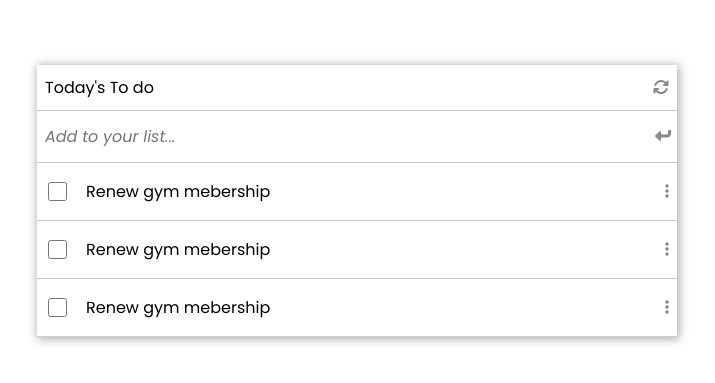
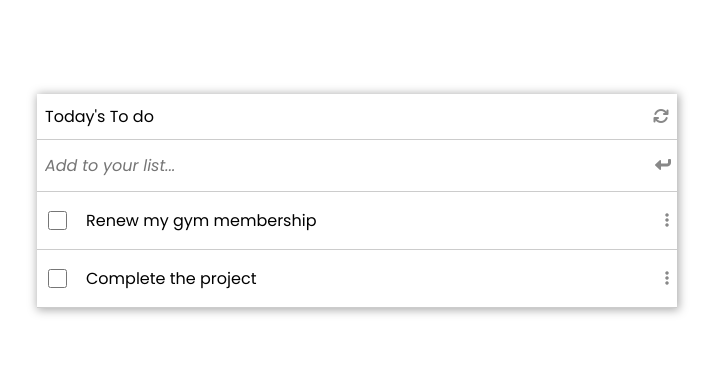
Before and after one commit to Javivy/to-do-list, a website built with webpack: page src/index.html in a window 1280 px wide. Shown: the part 199-582 px from the top of the page, without its empty margins (283-998 px from the left). Built offline with nearby package versions, Linux system fonts and the light colour scheme; files whose address does not match are found by name.

Commit message:
Create object with the required data and display on HTML file

```diff
--- a/src/index.html
+++ b/src/index.html
@@ -33,41 +33,6 @@
         <i class="fa-solid fa-turn-down"></i>
       </div>
       <ul class="tasks-list">
-        <li class="task task-1">
-          <label for="">
-            <input class="checkbox-input" type="checkbox" id="1" />
-            <p>Renew gym mebership</p>
-          </label>
-          <div class="settings">
-            <i class="fa-solid fa-ellipsis-vertical"></i>
-            <ul class="task-menu">
-              <li>
-                <i class="fa-solid fa-pen"></i>Edit
-              </li>
-              <li>
-                <i class="fa-solid fa-trash"></i>Delete
-              </li>
-            </ul>
-          </div>
-        </li>
-        <li class="task task-2">
-          <label for="">
-            <input class="checkbox-input" type="checkbox" id="1" />
-            <p>Renew gym mebership</p>
-          </label>
-          <div class="settings">
-            <i class="fa-solid fa-ellipsis-vertical"></i>
-          </div>
-        </li>
-        <li class="task task-3">
-          <label for="">
-            <input class="checkbox-input" type="checkbox" id="1" />
-            <p>Renew gym mebership</p>
-          </label>
-          <div class="settings">
-            <i class="fa-solid fa-ellipsis-vertical"></i>
-          </div>
-        </li>
       </ul>
     </div>
 
--- a/src/index.js
+++ b/src/index.js
@@ -1 +1,56 @@
 import './styles.css';
+
+const tasksList = document.querySelector('.tasks-list');
+
+const tasksObj = [
+  {
+    description: 'Renew my gym membership',
+    completed: false,
+    index: 1,
+  },
+  {
+    description: 'Complete the project',
+    completed: false,
+    index: 2,
+  },
+];
+
+const displayTask = (obj) => {
+  const { description, index } = obj;
+
+  const task = document.createElement('li');
+  const label = document.createElement('label');
+  const checkbox = document.createElement('input');
+  const taskDescription = document.createElement('p');
+  const settings = document.createElement('div');
+  const menuVerticalIcon = document.createElement('i');
+  const taskMenu = document.createElement('ul');
+  const optionOne = document.createElement('li');
+  const editIcon = document.createElement('i');
+  const optionTwo = document.createElement('li');
+  const deleteIcon = document.createElement('i');
+
+  task.classList.add('task', `task-${index}`);
+  checkbox.classList.add('checkbox-input');
+  settings.classList.add('settings');
+  menuVerticalIcon.classList.add('fa-solid', 'fa-ellipsis-vertical');
+  taskMenu.classList.add('task-menu');
+  editIcon.classList.add('fa-solid', 'fa-pen');
+  deleteIcon.classList.add('fa-solid', 'fa-trash');
+
+  taskDescription.textContent = description;
+
+  checkbox.type = 'checkbox';
+
+  label.append(checkbox, taskDescription);
+  optionOne.append(editIcon);
+  optionTwo.append(deleteIcon);
+  taskMenu.append(optionOne, optionTwo);
+  settings.append(menuVerticalIcon, taskMenu);
+  task.append(label, settings);
+  tasksList.append(task);
+};
+
+tasksObj.forEach((i) => {
+  displayTask(i);
+});
```
